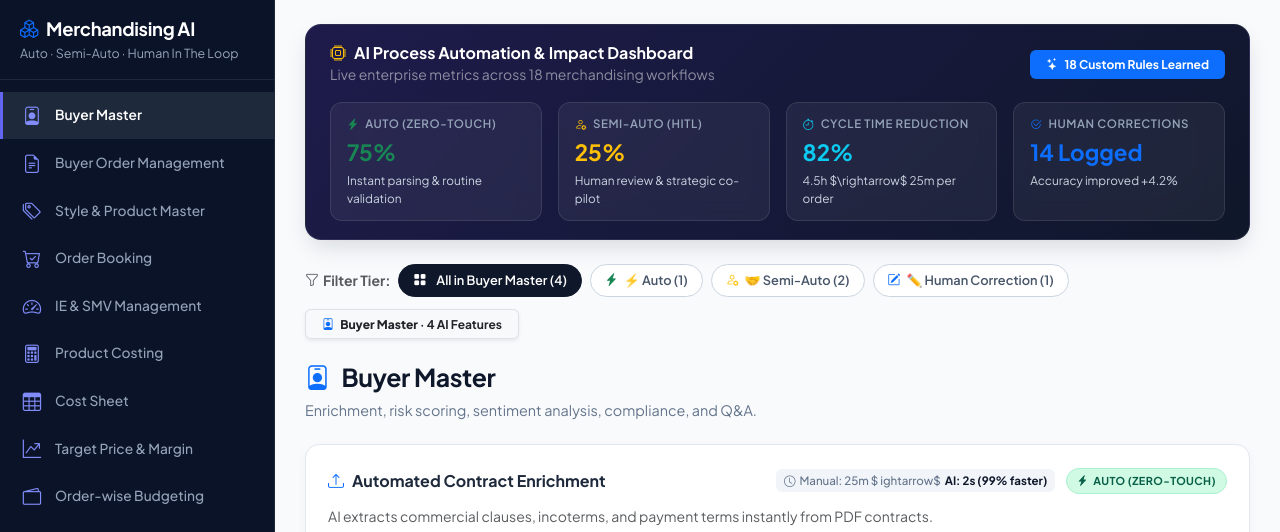
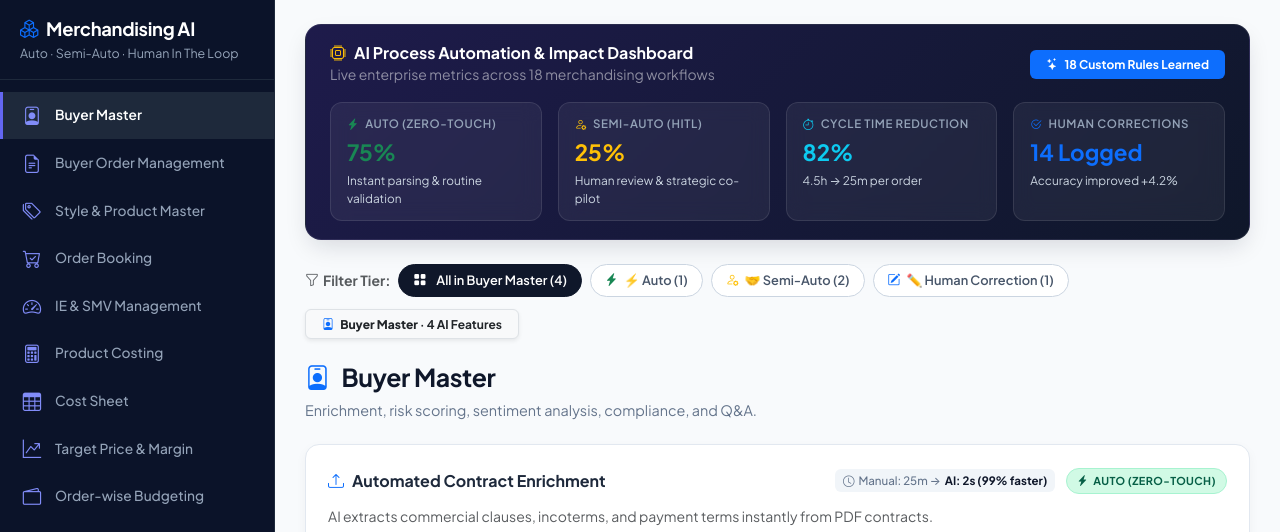
Before and after one commit to mars01hash/merchandise_ai, a plain HTML site: page index.html in a window 1280 px wide. Shown: the top 532 px of the page. Drawn offline with nearby package versions, Linux system fonts and the light colour scheme.

Commit message:
release v1.1

```diff
--- a/index.html
+++ b/index.html
@@ -654,7 +654,7 @@
                     <div class="impact-item">
                         <div class="label"><i class="bi bi-stopwatch text-info"></i> Cycle Time Reduction</div>
                         <div class="val text-info">82%</div>
-                        <div class="sub">4.5h $\rightarrow$ 25m per order</div>
+                        <div class="sub">4.5h &rarr; 25m per order</div>
                     </div>
                     <div class="impact-item">
                         <div class="label"><i class="bi bi-check2-circle text-primary"></i> Human Corrections</div>
@@ -982,7 +982,7 @@
                     <div class="card-top">
                         <h6><i class="bi bi-upload text-primary"></i> Automated Contract Enrichment</h6>
                         <div>
-                            <span class="roi-pill me-2"><i class="bi bi-clock"></i> Manual: 25m $\rightarrow$ <strong>AI: 2s (99% faster)</strong></span>
+                            <span class="roi-pill me-2"><i class="bi bi-clock"></i> Manual: 25m &rarr; <strong>AI: 2s (99% faster)</strong></span>
                             <span class="badge-tier badge-auto"><i class="bi bi-lightning-charge-fill"></i> AUTO (Zero-Touch)</span>
                         </div>
                     </div>
@@ -1079,7 +1079,7 @@
                     <div class="card-top">
                         <h6><i class="bi bi-file-earmark-pdf text-primary"></i> AI Purchase Order (PO) Ingestion</h6>
                         <div>
-                            <span class="roi-pill me-2"><i class="bi bi-clock"></i> Manual: 30m $\rightarrow$ <strong>AI: 3s</strong></span>
+                            <span class="roi-pill me-2"><i class="bi bi-clock"></i> Manual: 30m &rarr; <strong>AI: 3s</strong></span>
                             <span class="badge-tier badge-auto"><i class="bi bi-lightning-charge-fill"></i> AUTO (Zero-Touch)</span>
                         </div>
                     </div>
@@ -1130,7 +1130,7 @@
                 <!-- Card 3: SEMI-AUTO AMENDMENT IMPACT -->
                 <div class="demo-card" data-tier="semi">
                     <div class="card-top">
-                        <h6><i class="bi bi-arrow-repeat text-warning"></i> Amendment Impact Simulation (5,200 $\rightarrow$ 6,000 pcs)</h6>
+                        <h6><i class="bi bi-arrow-repeat text-warning"></i> Amendment Impact Simulation (5,200 &rarr; 6,000 pcs)</h6>
                         <span class="badge-tier badge-semi"><i class="bi bi-person-gear"></i> SEMI-AUTO (HITL)</span>
                     </div>
                     <p class="text-muted small mb-2">AI simulates capacity, raw material demand, and delivery date shifts before human approves amendment.</p>
@@ -1158,7 +1158,7 @@
                     <div class="card-top">
                         <h6><i class="bi bi-file-earmark-code text-primary"></i> Automated Tech Pack Decomposition</h6>
                         <div>
-                            <span class="roi-pill me-2"><i class="bi bi-clock"></i> Manual: 45m $\rightarrow$ <strong>AI: 4s</strong></span>
+                            <span class="roi-pill me-2"><i class="bi bi-clock"></i> Manual: 45m &rarr; <strong>AI: 4s</strong></span>
                             <span class="badge-tier badge-auto"><i class="bi bi-lightning-charge-fill"></i> AUTO (Zero-Touch)</span>
                         </div>
                     </div>
@@ -1470,7 +1470,7 @@
                         <h6><i class="bi bi-exclamation-triangle text-danger"></i> Material Shortage Prediction</h6>
                         <span class="badge-tier badge-auto"><i class="bi bi-lightning-charge-fill"></i> AUTO (Zero-Touch)</span>
                     </div>
-                    <div class="alert alert-danger small mb-0"><i class="bi bi-exclamation-octagon-fill me-1"></i> Warehouse stock: 4,200 yd | Order Requirement: 6,552 yd $\rightarrow$ <strong>Shortage: 2,352 yds</strong>. Automated Requisition PO-881 drafted.</div>
+                    <div class="alert alert-danger small mb-0"><i class="bi bi-exclamation-octagon-fill me-1"></i> Warehouse stock: 4,200 yd | Order Requirement: 6,552 yd &rarr; <strong>Shortage: 2,352 yds</strong>. Automated Requisition PO-881 drafted.</div>
                 </div>
             `,
 
```
